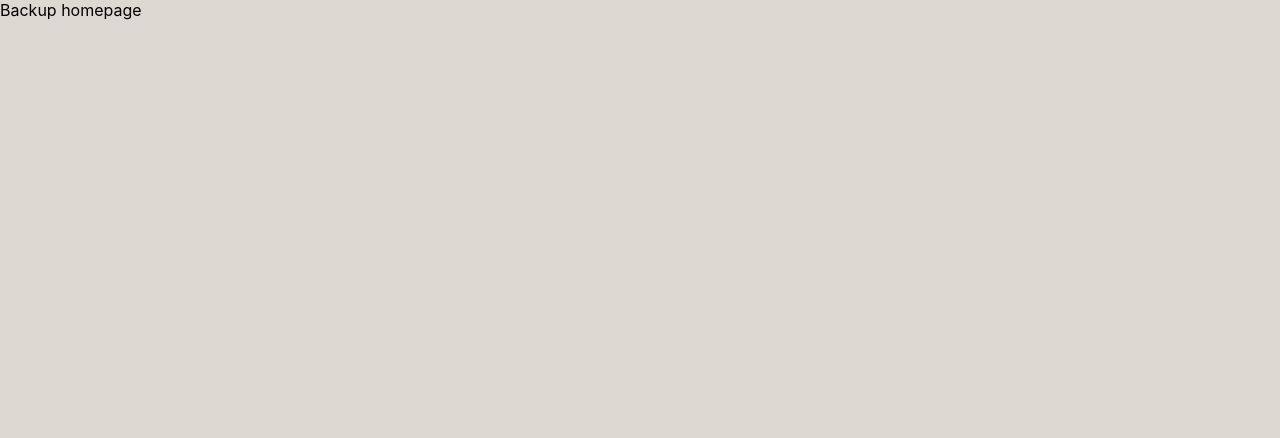
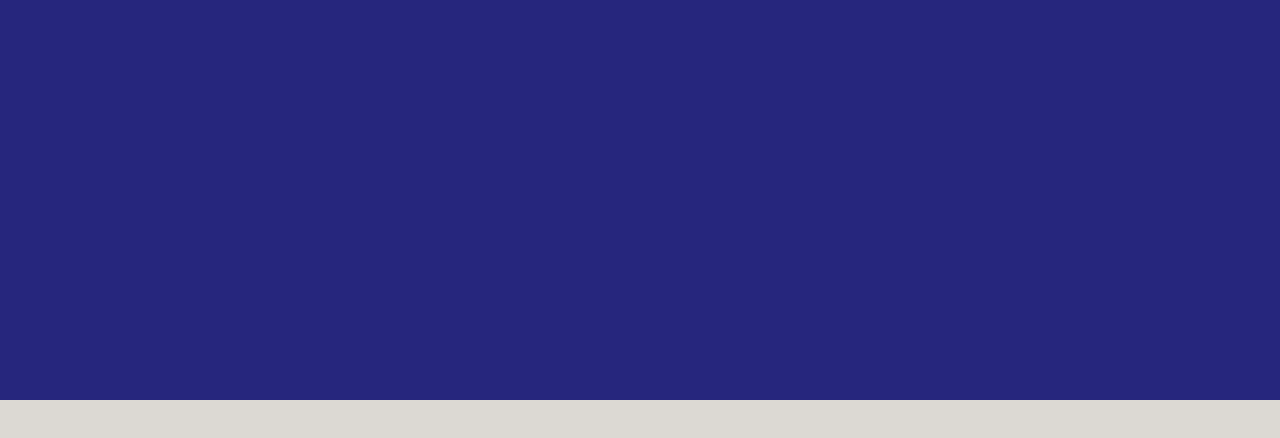
Before and after one commit to TheTeck/Portfolio3, a React (Create React App) app: page / in a window 1280 px wide. Shown: the top 438 px of the page. Built offline with nearby package versions, Linux system fonts and the light colour scheme.

Commit message:
Create HomePage and Banner components

```diff
--- a/src/App.jsx
+++ b/src/App.jsx
@@ -1,6 +1,7 @@
 import React from 'react';
 import { BrowserRouter as Router, Route, Switch } from 'react-router-dom';
 
+import HomePage from './Pages/HomePage/HomePage';
 import './App.scss';
 
 function App() {
@@ -9,10 +10,10 @@ function App() {
     <Router>
       <Switch>
         <Route exact path="/home">
-          <div>Homepage</div>
+          <HomePage />
         </Route>
         <Route exact path="/">
-          <div>Backup homepage</div>
+          <HomePage />
         </Route>
       </Switch>
     </Router>
--- /dev/null
+++ b/src/Components/Banner/Banner.jsx
@@ -0,0 +1,11 @@
+import React from 'react';
+
+import './Banner.scss';
+
+export default function Banner (props) {
+    return (
+        <div className="banner-container">
+
+        </div>
+    )
+}
--- /dev/null
+++ b/src/Components/Banner/Banner.scss
@@ -0,0 +1,10 @@
+@import "../../Scss/colors";
+
+.banner-container {
+  width: 100%;
+  height: 400px;
+  background-color: $primary-color;
+  position: relative;
+  overflow: hidden;
+  isolation: isolate;
+}
--- /dev/null
+++ b/src/Pages/HomePage/HomePage.jsx
@@ -0,0 +1,12 @@
+import React from 'react';
+
+import Banner from '../../Components/Banner/Banner';
+import './HomePage.scss';
+
+export default function HomePage (props) {
+    return (
+        <div classname="homepage-container">
+            <Banner />
+        </div>
+    )
+}
--- /dev/null
+++ b/src/Pages/HomePage/HomePage.scss
@@ -0,0 +1,7 @@
+@import "../../Scss/colors";
+
+.homepage-container {
+  background-color: $secondary-color;
+  width: 100%;
+  height: 100%;
+}
--- a/src/Scss/_colors.scss
+++ b/src/Scss/_colors.scss
@@ -1,2 +1,5 @@
-$primary-color: rgb(26, 39, 48);
+$primary-color: rgb(38, 38, 125);
 $secondary-color: rgb(220, 217, 211);
+
+$gradient-highlight: rgba(184, 183, 184, 0.7);
+$gradient-dark: rgba(38, 38, 125, 0);
```
